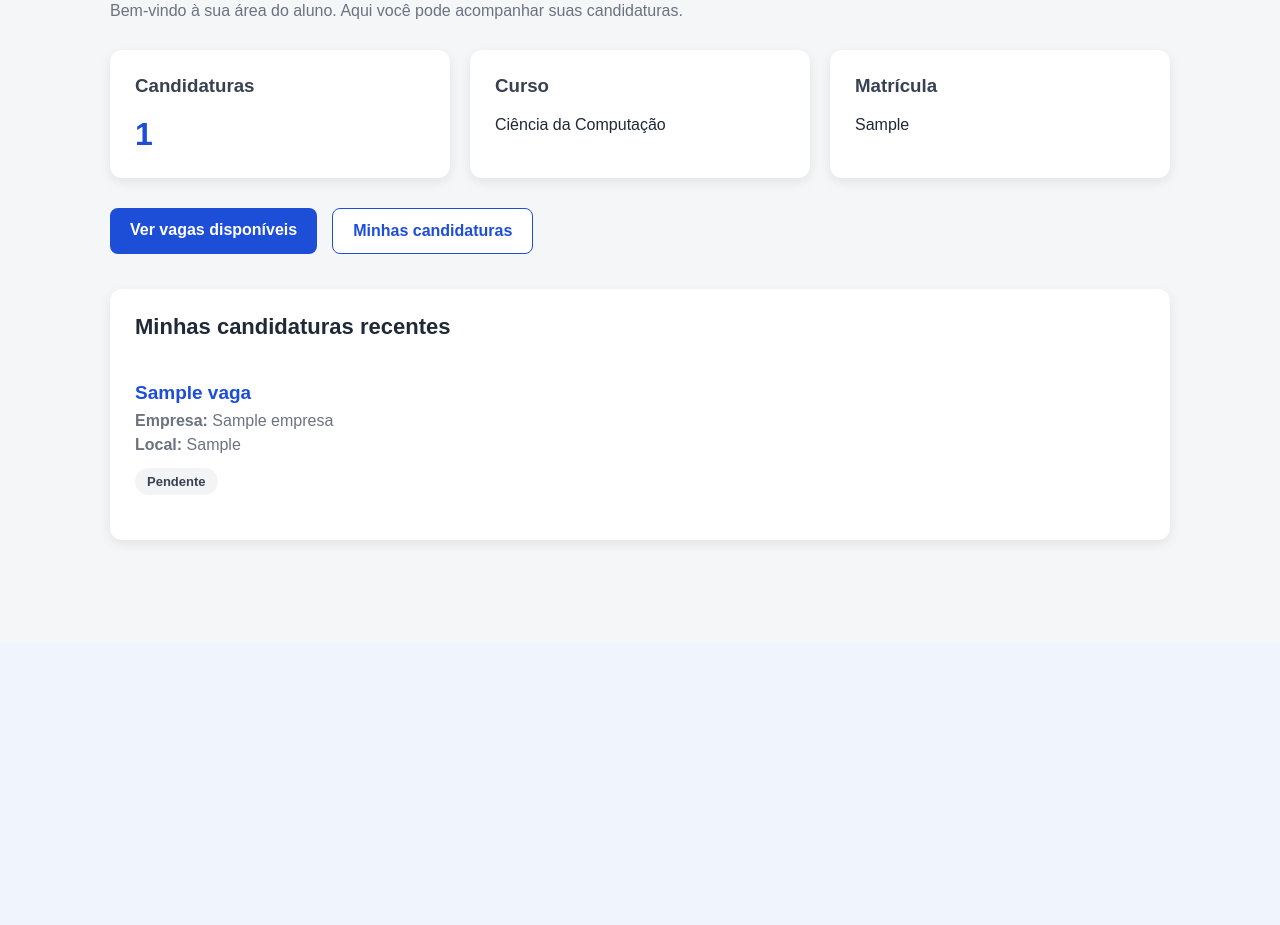
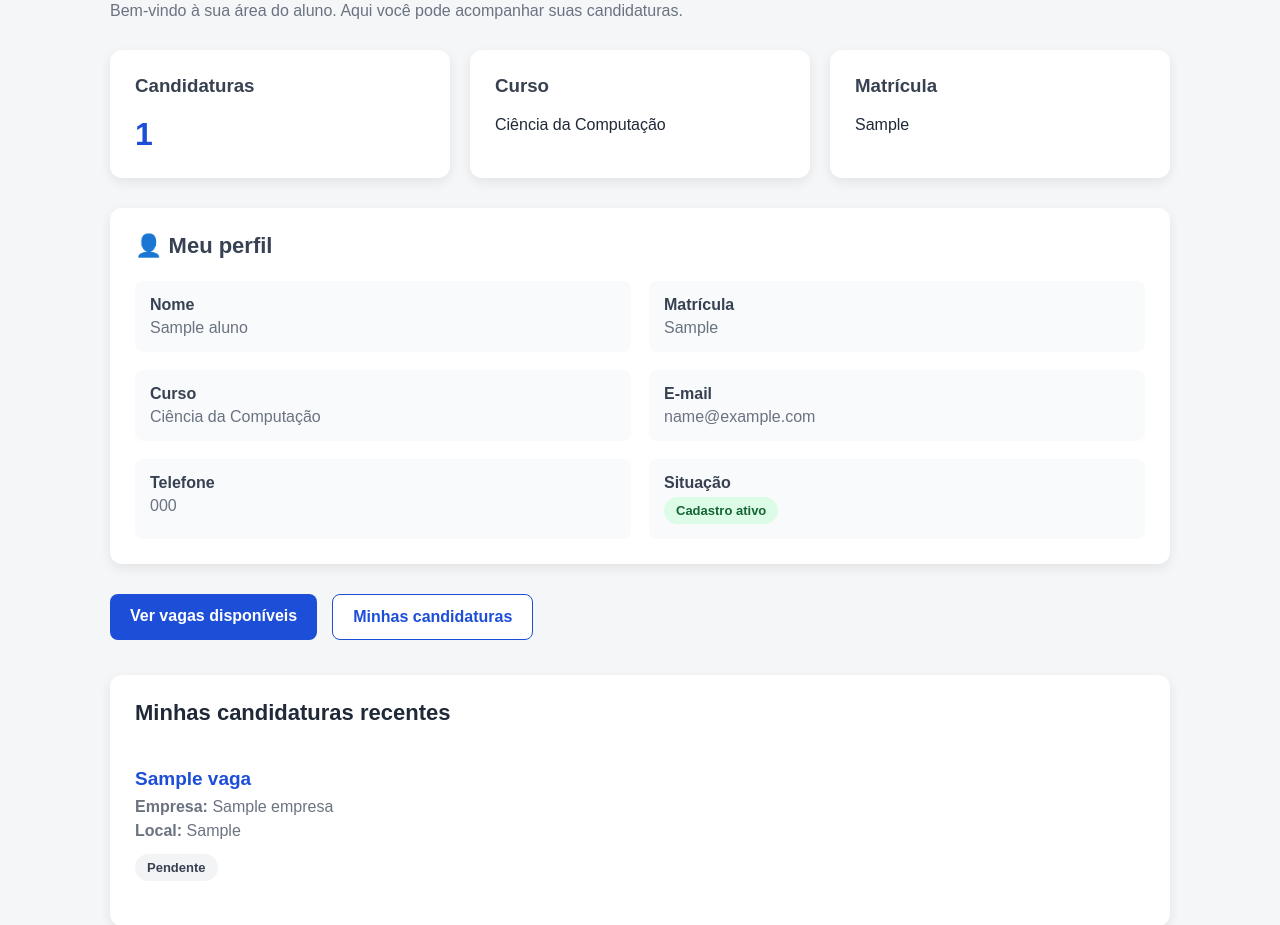
Before and after one commit to Benildomelo/plataforma_estagios, a Django app: page /area-aluno/ in a window 1280 px wide. Shown: the part 157-1082 px from the top of the page. Before the commit the page ends 703 px from the top, so only its background shows below. Run offline with Django 5.2, Linux system fonts and the light colour scheme; a user stored in the database is signed in; data comes from the database, SQL or seed files in the repository; tables that the repository leaves empty hold one stand-in row (values such as "Sample post").

Commit message:
area aluno

```diff
--- a/vagas/templates/vagas/area_aluno.html
+++ b/vagas/templates/vagas/area_aluno.html
@@ -99,15 +99,89 @@
             margin: 10px 0 0;
         }
 
+        /* =========================
+           PERFIL DO ALUNO
+           ========================= */
+
+        .perfil {
+            background: white;
+            padding: 25px;
+            border-radius: 12px;
+
+            box-shadow: 0 4px 12px rgba(0, 0, 0, 0.08);
+
+            margin-bottom: 30px;
+        }
+
+        .perfil h3 {
+            margin-top: 0;
+            font-size: 22px;
+            color: #374151;
+        }
+
+        .perfil-grid {
+            display: grid;
+            grid-template-columns: repeat(2, 1fr);
+            gap: 18px;
+        }
+
+        .perfil-item {
+            padding: 15px;
+            background: #f8fafc;
+            border-radius: 8px;
+        }
+
+        .perfil-item strong {
+            display: block;
+            margin-bottom: 5px;
+            color: #374151;
+        }
+
+        .perfil-item span {
+            color: #6b7280;
+        }
+
+        .status-ativo {
+            display: inline-block;
+            padding: 6px 12px;
+
+            border-radius: 20px;
+
+            background: #dcfce7;
+            color: #166534 !important;
+
+            font-size: 13px;
+            font-weight: bold;
+        }
+
+        .status-inativo {
+            display: inline-block;
+            padding: 6px 12px;
+
+            border-radius: 20px;
+
+            background: #fee2e2;
+            color: #991b1b !important;
+
+            font-size: 13px;
+            font-weight: bold;
+        }
+
+        /* =========================
+           BOTÕES
+           ========================= */
+
         .acoes {
             display: flex;
             gap: 15px;
             flex-wrap: wrap;
+
             margin-bottom: 35px;
         }
 
         .botao {
             display: inline-block;
+
             padding: 13px 20px;
 
             background: #1d4ed8;
@@ -115,6 +189,7 @@
 
             text-decoration: none;
             border-radius: 8px;
+
             font-weight: bold;
         }
 
@@ -125,12 +200,17 @@
         .botao-secundario {
             background: white;
             color: #1d4ed8;
+
             border: 1px solid #1d4ed8;
         }
 
         .botao-secundario:hover {
             background: #eff6ff;
         }
+
+        /* =========================
+           CANDIDATURAS
+           ========================= */
 
         .candidaturas {
             background: white;
@@ -175,10 +255,12 @@
 
         .status {
             display: inline-block;
+
             margin-top: 8px;
             padding: 6px 12px;
 
             border-radius: 20px;
+
             background: #f3f4f6;
             color: #374151;
 
@@ -191,6 +273,10 @@
             color: #6b7280;
         }
 
+        /* =========================
+           RESPONSIVIDADE
+           ========================= */
+
         @media (max-width: 750px) {
 
             header {
@@ -202,6 +288,10 @@
             }
 
             .resumo {
+                grid-template-columns: 1fr;
+            }
+
+            .perfil-grid {
                 grid-template-columns: 1fr;
             }
 
@@ -220,7 +310,9 @@
 
     <header>
 
-        <h1>Plataforma de Estágios</h1>
+        <h1>
+            Plataforma de Estágios
+        </h1>
 
         <nav>
 
@@ -247,6 +339,10 @@
 
     <main>
 
+        <!-- =========================
+             BOAS-VINDAS
+             ========================= -->
+
         <section class="boas-vindas">
 
             <h2>
@@ -260,6 +356,10 @@
 
         </section>
 
+
+        <!-- =========================
+             RESUMO
+             ========================= -->
 
         <section class="resumo">
 
@@ -304,6 +404,124 @@
         </section>
 
 
+        <!-- =========================
+             MEU PERFIL
+             ========================= -->
+
+        <section class="perfil">
+
+            <h3>
+                👤 Meu perfil
+            </h3>
+
+            <div class="perfil-grid">
+
+                <div class="perfil-item">
+
+                    <strong>
+                        Nome
+                    </strong>
+
+                    <span>
+                        {{ aluno.nome }}
+                    </span>
+
+                </div>
+
+
+                <div class="perfil-item">
+
+                    <strong>
+                        Matrícula
+                    </strong>
+
+                    <span>
+                        {{ aluno.matricula }}
+                    </span>
+
+                </div>
+
+
+                <div class="perfil-item">
+
+                    <strong>
+                        Curso
+                    </strong>
+
+                    <span>
+                        {{ aluno.curso.nome }}
+                    </span>
+
+                </div>
+
+
+                <div class="perfil-item">
+
+                    <strong>
+                        E-mail
+                    </strong>
+
+                    <span>
+                        {{ aluno.email }}
+                    </span>
+
+                </div>
+
+
+                <div class="perfil-item">
+
+                    <strong>
+                        Telefone
+                    </strong>
+
+                    <span>
+
+                        {% if aluno.telefone %}
+
+                            {{ aluno.telefone }}
+
+                        {% else %}
+
+                            Não informado
+
+                        {% endif %}
+
+                    </span>
+
+                </div>
+
+
+                <div class="perfil-item">
+
+                    <strong>
+                        Situação
+                    </strong>
+
+                    {% if aluno.ativo %}
+
+                        <span class="status-ativo">
+                            Cadastro ativo
+                        </span>
+
+                    {% else %}
+
+                        <span class="status-inativo">
+                            Cadastro inativo
+                        </span>
+
+                    {% endif %}
+
+                </div>
+
+            </div>
+
+        </section>
+
+
+        <!-- =========================
+             AÇÕES
+             ========================= -->
+
         <section class="acoes">
 
             <a
@@ -322,6 +540,10 @@
 
         </section>
 
+
+        <!-- =========================
+             CANDIDATURAS
+             ========================= -->
 
         <section class="candidaturas">
 
@@ -344,32 +566,51 @@
 
                         </h4>
 
+
                         <p>
-                            <strong>Empresa:</strong>
+
+                            <strong>
+                                Empresa:
+                            </strong>
+
                             {{ candidatura.vaga.empresa.nome_fantasia }}
+
                         </p>
 
+
                         <p>
-                            <strong>Local:</strong>
+
+                            <strong>
+                                Local:
+                            </strong>
+
                             {{ candidatura.vaga.local }}
+
                         </p>
 
+
                         <span class="status">
+
                             {{ candidatura.get_status_display }}
+
                         </span>
 
                     </article>
 
                 {% endfor %}
 
+
             {% else %}
 
                 <p class="sem-candidaturas">
+
                     Você ainda não possui candidaturas.
+
                     <br><br>
 
                     Acesse as vagas disponíveis e encontre
                     uma oportunidade de estágio.
+
                 </p>
 
             {% endif %}
```
